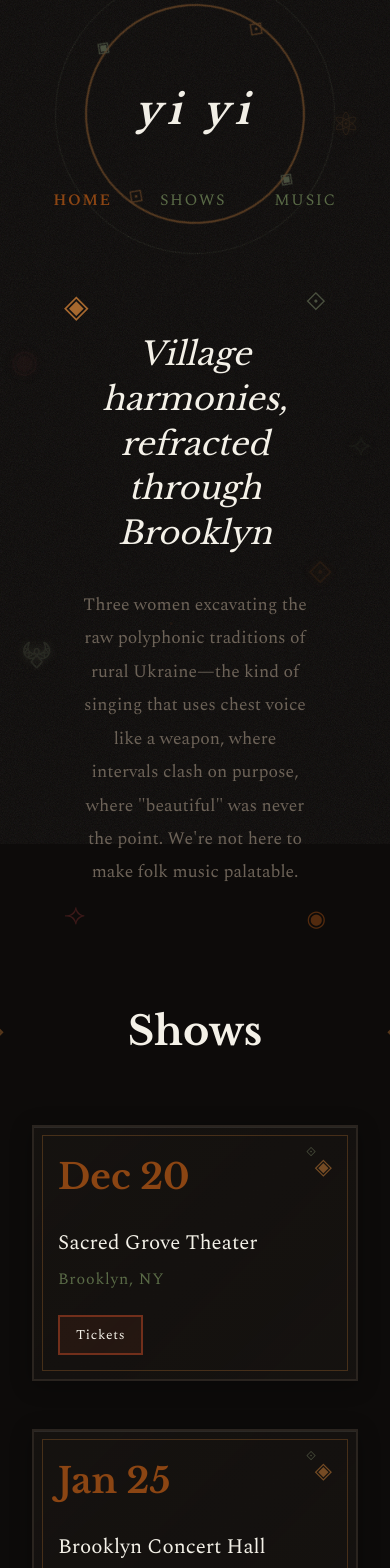
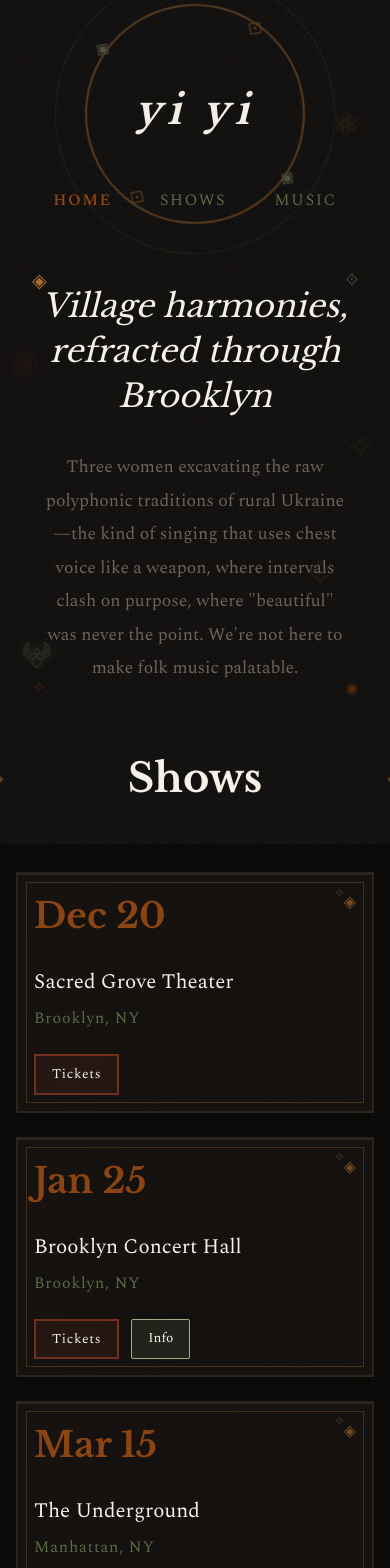
Before and after one commit to JordanSucher/yiyi-site, a Next.js app: page / in a window 390 px wide. Shown: the top 1568 px of the page. Built offline with nearby package versions, Linux system fonts and the light colour scheme.

Commit message:
mobile friendly

```diff
--- a/src/app/about/page.tsx
+++ b/src/app/about/page.tsx
@@ -11,11 +11,11 @@ export default function About() {
       <div className="ritual-symbol symbol-2">⚘</div>
       <div className="ritual-symbol symbol-3">✺</div>
 
-      <div style={{ maxWidth: '1200px', margin: '0 auto', padding: '0 2rem', position: 'relative', zIndex: 2 }}>
+      <div style={{ maxWidth: '1200px', margin: '0 auto', padding: '0 clamp(1rem, 4vw, 2rem)', position: 'relative', zIndex: 2 }}>
         {/* Header Navigation */}
         <header
           style={{
-            padding: '4rem 0 3rem',
+            padding: 'clamp(2rem, 6vw, 4rem) 0 clamp(1.5rem, 4vw, 3rem)',
             textAlign: 'center'
           }}
         >
@@ -37,7 +37,7 @@ export default function About() {
             </Link>
           </div>
           <nav style={{ marginBottom: '3rem' }}>
-            <div style={{ display: 'flex', justifyContent: 'center', gap: '3rem', flexWrap: 'wrap' }}>
+            <div style={{ display: 'flex', justifyContent: 'center', gap: 'clamp(1.5rem, 4vw, 3rem)', flexWrap: 'wrap' }}>
               <Link
                 href="/"
                 className="nav-link"
@@ -78,7 +78,7 @@ export default function About() {
           >
             <span style={{
               position: 'absolute',
-              left: '-2.5rem',
+              left: 'clamp(-1.5rem, -5vw, -2.5rem)',
               color: 'var(--ember)',
               fontSize: '0.5em',
               top: '50%',
@@ -88,7 +88,7 @@ export default function About() {
             {settings.site.aboutTitle}
             <span style={{
               position: 'absolute',
-              right: '-2.5rem',
+              right: 'clamp(-1.5rem, -5vw, -2.5rem)',
               color: 'var(--ember)',
               fontSize: '0.5em',
               top: '50%',
@@ -109,7 +109,7 @@ export default function About() {
             style={{
               maxWidth: '800px',
               margin: '0 auto',
-              padding: '5rem 4rem',
+              padding: 'clamp(2rem, 6vw, 5rem) clamp(1rem, 6vw, 4rem)',
               borderTop: '2px solid var(--moss)',
               borderBottom: '2px solid var(--moss)',
               position: 'relative',
@@ -139,7 +139,7 @@ export default function About() {
             {/* Side decorations */}
             <div style={{
               position: 'absolute',
-              left: '-2rem',
+              left: 'clamp(-1rem, -4vw, -2rem)',
               top: '50%',
               transform: 'translateY(-50%)',
               color: 'var(--moss)',
@@ -149,7 +149,7 @@ export default function About() {
             }}>◈</div>
             <div style={{
               position: 'absolute',
-              right: '-2rem',
+              right: 'clamp(-1rem, -4vw, -2rem)',
               top: '50%',
               transform: 'translateY(-50%)',
               color: 'var(--moss)',
--- a/src/app/music/page.tsx
+++ b/src/app/music/page.tsx
@@ -53,7 +53,7 @@ export default function Music() {
 
   return (
     <>
-      <div style={{ maxWidth: '1000px', margin: '0 auto', padding: '0 2rem', position: 'relative', zIndex: 2 }}>
+      <div style={{ maxWidth: '1000px', margin: '0 auto', padding: '0 clamp(1rem, 4vw, 2rem)', position: 'relative', zIndex: 2 }}>
 
         {/* Music Samples Section */}
         <section style={{ marginBottom: '4rem' }}>
@@ -70,7 +70,7 @@ export default function Music() {
           >
             <span style={{
               position: 'absolute',
-              left: '-2rem',
+              left: 'clamp(-1rem, -4vw, -2rem)',
               color: 'var(--copper)',
               fontSize: '0.6em',
               top: '50%',
@@ -80,7 +80,7 @@ export default function Music() {
             Music
             <span style={{
               position: 'absolute',
-              right: '-2rem',
+              right: 'clamp(-1rem, -4vw, -2rem)',
               color: 'var(--copper)',
               fontSize: '0.6em',
               top: '50%',
@@ -91,7 +91,7 @@ export default function Music() {
 
           <div style={{
             display: 'grid',
-            gap: '3rem',
+            gap: 'clamp(1.5rem, 4vw, 3rem)',
             maxWidth: '800px',
             margin: '0 auto'
           }}>
@@ -100,14 +100,14 @@ export default function Music() {
                 key={sample.id || `music-sample-${index}`}
                 className="show-card"
                 style={{
-                  padding: '2.5rem',
+                  padding: 'clamp(1.5rem, 4vw, 2.5rem)',
                   position: 'relative'
                 }}
               >
                 <span style={{
                   position: 'absolute',
-                  top: '1.5rem',
-                  right: '1.5rem',
+                  top: 'clamp(1rem, 3vw, 1.5rem)',
+                  right: 'clamp(1rem, 3vw, 1.5rem)',
                   color: 'var(--copper)',
                   fontSize: '1.4rem',
                   opacity: 0.6
@@ -116,7 +116,7 @@ export default function Music() {
                 <h3
                   style={{
                     fontFamily: 'Libre Baskerville, serif',
-                    fontSize: '1.8rem',
+                    fontSize: 'clamp(1.3rem, 3.5vw, 1.8rem)',
                     fontWeight: 600,
                     marginBottom: '1rem',
                     color: 'var(--moonlight)'
@@ -169,8 +169,8 @@ export default function Music() {
                       rel="noopener noreferrer"
                       className="ticket-button"
                       style={{
-                        fontSize: '0.9rem',
-                        padding: '0.6rem 1.2rem'
+                        fontSize: 'clamp(0.8rem, 2vw, 0.9rem)',
+                        padding: 'clamp(0.5rem, 1.5vw, 0.6rem) clamp(1rem, 2.5vw, 1.2rem)'
                       }}
                     >
                       Listen on SoundCloud
@@ -186,8 +186,8 @@ export default function Music() {
                       rel="noopener noreferrer"
                       className="ticket-button"
                       style={{
-                        fontSize: '0.9rem',
-                        padding: '0.6rem 1.2rem'
+                        fontSize: 'clamp(0.8rem, 2vw, 0.9rem)',
+                        padding: 'clamp(0.5rem, 1.5vw, 0.6rem) clamp(1rem, 2.5vw, 1.2rem)'
                       }}
                     >
                       {sample.linkText || 'View'}
--- a/src/app/page.tsx
+++ b/src/app/page.tsx
@@ -58,7 +58,7 @@ export default async function Home() {
 
   return (
     <>
-      <div style={{ maxWidth: '1200px', margin: '0 auto', padding: '0 2rem', position: 'relative', zIndex: 2 }}>
+      <div style={{ maxWidth: '1200px', margin: '0 auto', padding: '0 clamp(1rem, 4vw, 2rem)', position: 'relative', zIndex: 2 }}>
 
         {/* Hero Section - Fire Ritual */}
         <section
@@ -73,46 +73,46 @@ export default async function Home() {
               position: 'relative',
               maxWidth: '800px',
               margin: '0 auto',
-              padding: '5rem 3rem',
+              padding: 'clamp(2rem, 8vw, 5rem) clamp(1rem, 6vw, 3rem)',
               textAlign: 'center'
             }}
           >
             {/* Ornate corner decorations */}
             <div style={{
               position: 'absolute',
-              top: '2rem',
-              left: '2rem',
+              top: 'clamp(1rem, 4vw, 2rem)',
+              left: 'clamp(1rem, 4vw, 2rem)',
               color: 'var(--copper)',
-              fontSize: '2rem',
+              fontSize: 'clamp(1.2rem, 3vw, 2rem)',
               opacity: 0.4,
-              animation: 'flicker 5s ease-in-out infinite'
+              animation: 'flicker 5s ease-in-out infinite',
             }}>◈</div>
             <div style={{
               position: 'absolute',
-              top: '2rem',
-              right: '2rem',
+              top: 'clamp(1rem, 4vw, 2rem)',
+              right: 'clamp(1rem, 4vw, 2rem)',
               color: 'var(--sage)',
-              fontSize: '1.6rem',
+              fontSize: 'clamp(1rem, 2.5vw, 1.6rem)',
               opacity: 0.3,
-              animation: 'flicker 7s ease-in-out infinite 2s'
+              animation: 'flicker 7s ease-in-out infinite 2s',
             }}>⟐</div>
             <div style={{
               position: 'absolute',
-              bottom: '2rem',
-              left: '2rem',
+              bottom: 'clamp(1rem, 4vw, 2rem)',
+              left: 'clamp(1rem, 4vw, 2rem)',
               color: 'var(--wine)',
-              fontSize: '1.8rem',
+              fontSize: 'clamp(1.1rem, 2.8vw, 1.8rem)',
               opacity: 0.35,
-              animation: 'flicker 6s ease-in-out infinite 1s'
+              animation: 'flicker 6s ease-in-out infinite 1s',
             }}>⟢</div>
             <div style={{
               position: 'absolute',
-              bottom: '2rem',
-              right: '2rem',
+              bottom: 'clamp(1rem, 4vw, 2rem)',
+              right: 'clamp(1rem, 4vw, 2rem)',
               color: 'var(--ember)',
-              fontSize: '1.4rem',
+              fontSize: 'clamp(0.9rem, 2.2vw, 1.4rem)',
               opacity: 0.4,
-              animation: 'flicker 4s ease-in-out infinite 3s'
+              animation: 'flicker 4s ease-in-out infinite 3s',
             }}>◉</div>
 
             <h2
@@ -165,7 +165,7 @@ export default async function Home() {
             >
               <span style={{
                 position: 'absolute',
-                left: '-3rem',
+                left: 'clamp(-2rem, -6vw, -3rem)',
                 color: 'var(--copper)',
                 fontSize: '0.6em',
                 top: '50%',
@@ -174,7 +174,7 @@ export default async function Home() {
               }}>◈</span>
               <span style={{
                 position: 'absolute',
-                left: '-4.5rem',
+                left: 'clamp(-3rem, -8vw, -4.5rem)',
                 color: 'var(--sage)',
                 fontSize: '0.4em',
                 top: '50%',
@@ -184,7 +184,7 @@ export default async function Home() {
               {settings.site.showsTitle}
               <span style={{
                 position: 'absolute',
-                right: '-3rem',
+                right: 'clamp(-2rem, -6vw, -3rem)',
                 color: 'var(--copper)',
                 fontSize: '0.6em',
                 top: '50%',
@@ -193,7 +193,7 @@ export default async function Home() {
               }}>◈</span>
               <span style={{
                 position: 'absolute',
-                right: '-4.5rem',
+                right: 'clamp(-3rem, -8vw, -4.5rem)',
                 color: 'var(--sage)',
                 fontSize: '0.4em',
                 top: '50%',
@@ -204,8 +204,8 @@ export default async function Home() {
             <div
               style={{
                 display: 'grid',
-                gridTemplateColumns: 'repeat(auto-fit, minmax(280px, 1fr))',
-                gap: '3rem',
+                gridTemplateColumns: 'repeat(auto-fit, minmax(250px, 1fr))',
+                gap: 'clamp(1.5rem, 4vw, 3rem)',
                 maxWidth: '900px',
                 margin: '0 auto'
               }}
@@ -215,23 +215,23 @@ export default async function Home() {
                   key={show.slug}
                   className="show-card"
                   style={{
-                    padding: '1.5rem'
+                    padding: 'clamp(1rem, 3vw, 1.5rem)'
                   }}
                 >
                   <span style={{
                     position: 'absolute',
-                    top: '1.5rem',
-                    right: '1.5rem',
+                    top: 'clamp(1rem, 3vw, 1.5rem)',
+                    right: 'clamp(1rem, 3vw, 1.5rem)',
                     color: 'var(--copper)',
-                    fontSize: '1.4rem',
+                    fontSize: 'clamp(1rem, 2.5vw, 1.4rem)',
                     opacity: 0.6
                   }}>◈</span>
                   <span style={{
                     position: 'absolute',
-                    top: '1rem',
-                    right: '2.5rem',
+                    top: 'clamp(0.7rem, 2.5vw, 1rem)',
+                    right: 'clamp(1.8rem, 4vw, 2.5rem)',
                     color: 'var(--sage)',
-                    fontSize: '0.8rem',
+                    fontSize: 'clamp(0.6rem, 1.8vw, 0.8rem)',
                     opacity: 0.4
                   }}>⟐</span>
                   <span
--- a/src/app/shows/page.tsx
+++ b/src/app/shows/page.tsx
@@ -66,15 +66,15 @@ export default async function Shows() {
       <div
         className={`${isPast ? 'past-show-card' : 'show-card'}`}
         style={{
-          padding: '1.5rem'
+          padding: 'clamp(1rem, 3vw, 1.5rem)'
         }}
       >
-        <div style={{ display: 'flex', justifyContent: 'space-between', alignItems: 'start', marginBottom: '1rem' }}>
+        <div style={{ display: 'flex', justifyContent: 'space-between', alignItems: 'start', marginBottom: 'clamp(0.75rem, 2vw, 1rem)', flexWrap: 'wrap', gap: '0.5rem' }}>
           <div>
             <span
               style={{
                 fontFamily: 'Libre Baskerville, serif',
-                fontSize: '1.8rem',
+                fontSize: 'clamp(1.3rem, 3.5vw, 1.8rem)',
                 fontWeight: 700,
                 color: 'var(--copper)',
                 display: 'block',
@@ -85,7 +85,7 @@ export default async function Shows() {
             </span>
             <h3
               style={{
-                fontSize: '1.4rem',
+                fontSize: 'clamp(1.1rem, 2.8vw, 1.4rem)',
                 fontWeight: 600,
                 marginBottom: '0.5rem',
                 color: 'var(--moonlight)'
@@ -96,7 +96,7 @@ export default async function Shows() {
           </div>
           <span style={{
             color: 'var(--sage)',
-            fontSize: '1.2rem',
+            fontSize: 'clamp(1rem, 2.4vw, 1.2rem)',
             opacity: 0.6
           }}>◈</span>
         </div>
@@ -104,7 +104,7 @@ export default async function Shows() {
         <div style={{ marginBottom: '1.5rem' }}>
           <div
             style={{
-              fontSize: '1.2rem',
+              fontSize: 'clamp(1rem, 2.4vw, 1.2rem)',
               fontWeight: 500,
               marginBottom: '0.3rem',
               color: 'var(--moonlight)'
@@ -115,7 +115,7 @@ export default async function Shows() {
           <div
             style={{
               color: 'var(--herb)',
-              fontSize: '1rem',
+              fontSize: 'clamp(0.9rem, 2vw, 1rem)',
               fontWeight: 300
             }}
           >
@@ -144,8 +144,8 @@ export default async function Shows() {
               rel="noopener noreferrer"
               className="ticket-button"
               style={{
-                fontSize: '0.9rem',
-                padding: '0.6rem 1.2rem'
+                fontSize: 'clamp(0.8rem, 2vw, 0.9rem)',
+                padding: 'clamp(0.5rem, 1.5vw, 0.6rem) clamp(1rem, 2.5vw, 1.2rem)'
               }}
             >
               Get Tickets
@@ -158,12 +158,12 @@ export default async function Shows() {
               rel="noopener noreferrer"
               style={{
                 display: 'inline-block',
-                padding: '0.6rem 1.2rem',
+                padding: 'clamp(0.5rem, 1.5vw, 0.6rem) clamp(1rem, 2.5vw, 1.2rem)',
                 border: '1px solid var(--sage)',
                 backgroundColor: 'rgba(156, 174, 133, 0.1)',
                 color: 'var(--moonlight)',
                 textDecoration: 'none',
-                fontSize: '0.9rem',
+                fontSize: 'clamp(0.8rem, 2vw, 0.9rem)',
                 borderRadius: '2px',
                 transition: 'all 0.3s ease'
               }}
@@ -178,7 +178,7 @@ export default async function Shows() {
 
   return (
     <>
-      <div style={{ maxWidth: '1000px', margin: '0 auto', padding: '0 2rem', position: 'relative', zIndex: 2 }}>
+      <div style={{ maxWidth: '1000px', margin: '0 auto', padding: '0 clamp(1rem, 4vw, 2rem)', position: 'relative', zIndex: 2 }}>
 
         {/* Upcoming Shows */}
         {upcomingShows.length > 0 && (
@@ -197,8 +197,8 @@ export default async function Shows() {
             </h2>
             <div style={{
               display: 'grid',
-              gridTemplateColumns: 'repeat(auto-fit, minmax(300px, 1fr))',
-              gap: '1.5rem'
+              gridTemplateColumns: 'repeat(auto-fit, minmax(280px, 1fr))',
+              gap: 'clamp(1rem, 3vw, 1.5rem)'
             }}>
               {upcomingShows.map((show) => (
                 <ShowCard key={show.slug} show={show} />
@@ -225,8 +225,8 @@ export default async function Shows() {
             </h2>
             <div style={{
               display: 'grid',
-              gridTemplateColumns: 'repeat(auto-fit, minmax(300px, 1fr))',
-              gap: '1.5rem'
+              gridTemplateColumns: 'repeat(auto-fit, minmax(280px, 1fr))',
+              gap: 'clamp(1rem, 3vw, 1.5rem)'
             }}>
               {pastShows.map((show) => (
                 <ShowCard key={show.slug} show={show} isPast />
```
